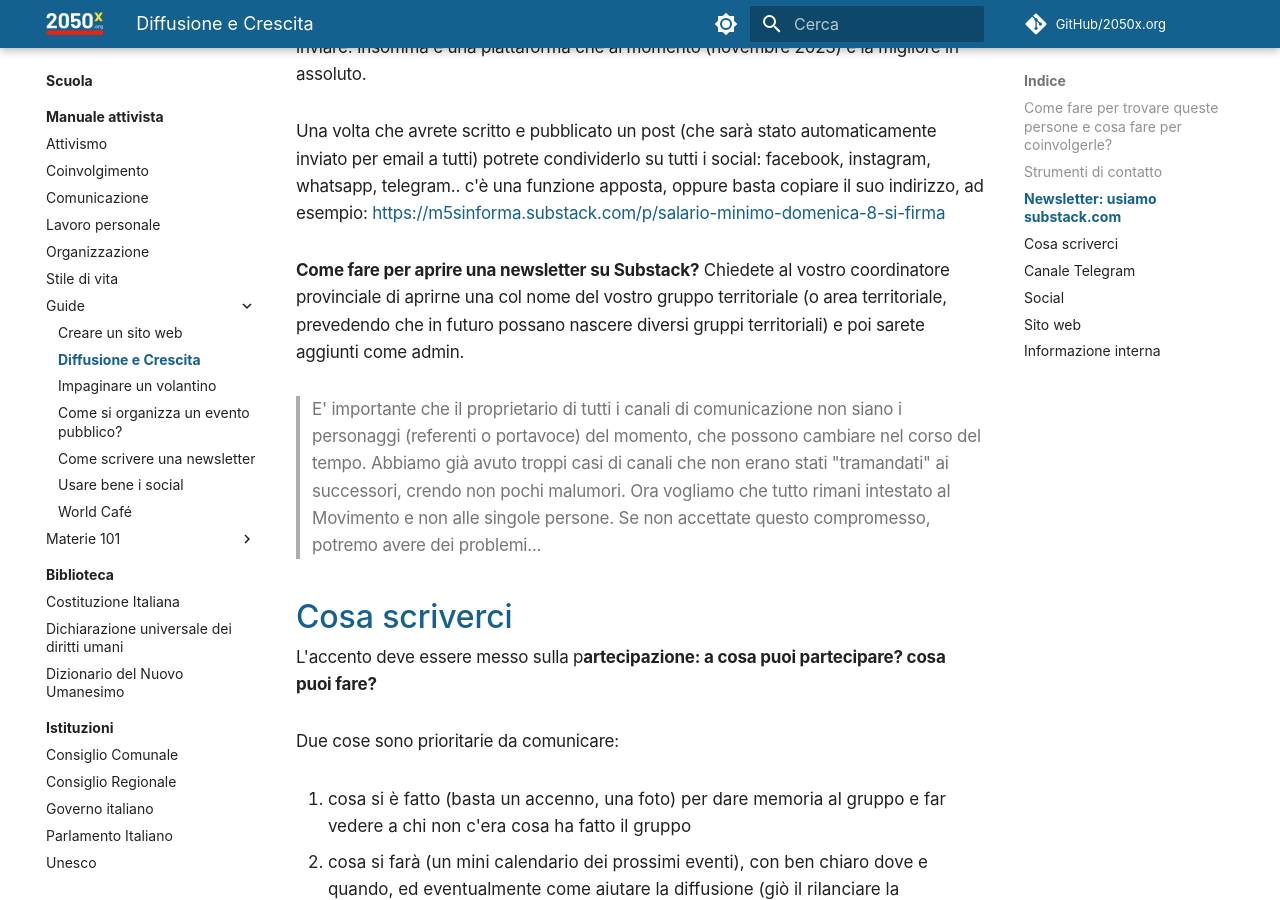
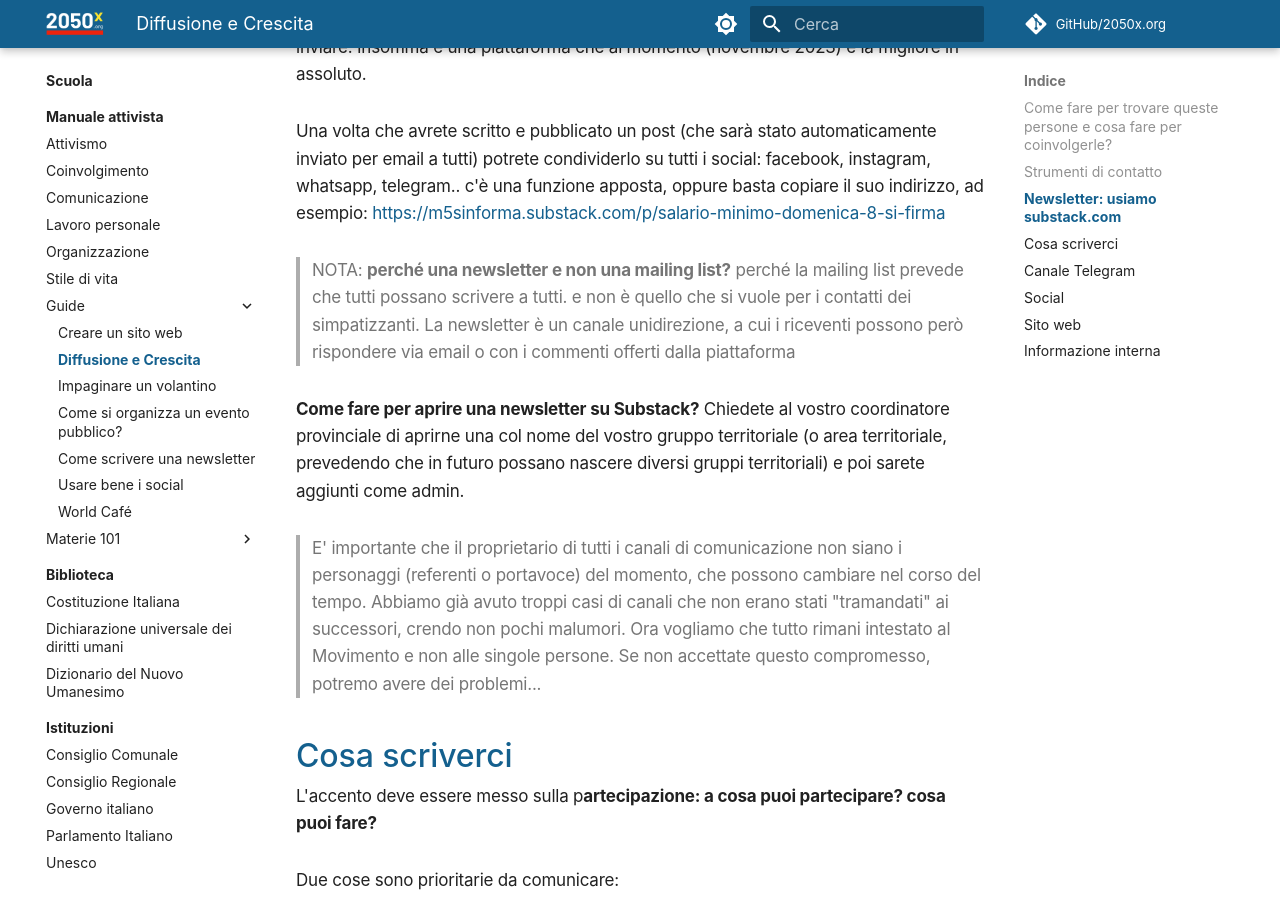
Before and after one commit to 2050x/2050x.github.io, an MkDocs documentation site: the page built from docs/scuola/manuale-attivista/guide/diffusione-e-crescita.md, in a window 1280 px wide and 900 px high, scrolled down 3393 px. Built offline with MkDocs 1.6.1 and Material for MkDocs 9.7.7, drawn with Linux system fonts in a browser that asks for light colours; emoji names are drawn with the system emoji font; comment, search, counter and statistics services are not loaded.

Commit message:
mailing list

```diff
--- a/docs/scuola/manuale-attivista/guide/diffusione-e-crescita.md
+++ b/docs/scuola/manuale-attivista/guide/diffusione-e-crescita.md
@@ -74,6 +74,9 @@ Potrete poi ovviamente avere diversi collaboratori per scrivere e gestire i post
 
 Una volta che avrete scritto e pubblicato un post (che sarà stato automaticamente inviato per email a tutti) potrete condividerlo su tutti i social: facebook, instagram, whatsapp, telegram.. c'è una funzione apposta, oppure basta copiare il suo indirizzo, ad esempio: [https://m5sinforma.substack.com/p/salario-minimo-domenica-8-si-firma](https://m5sinforma.substack.com/p/salario-minimo-domenica-8-si-firma)
 
+> NOTA: **perché una newsletter e non una mailing list?**
+> perché la mailing list prevede che tutti possano scrivere a tutti. e non è quello che si vuole per i contatti dei simpatizzanti. La newsletter è un canale unidirezione, a cui i riceventi possono però rispondere via email o con i commenti offerti dalla piattaforma
+
 **Come fare per aprire una newsletter su Substack?**
 Chiedete al vostro coordinatore provinciale di aprirne una col nome del vostro gruppo territoriale (o area territoriale, prevedendo che in futuro possano nascere diversi gruppi territoriali) e poi sarete aggiunti come admin.
 
```
